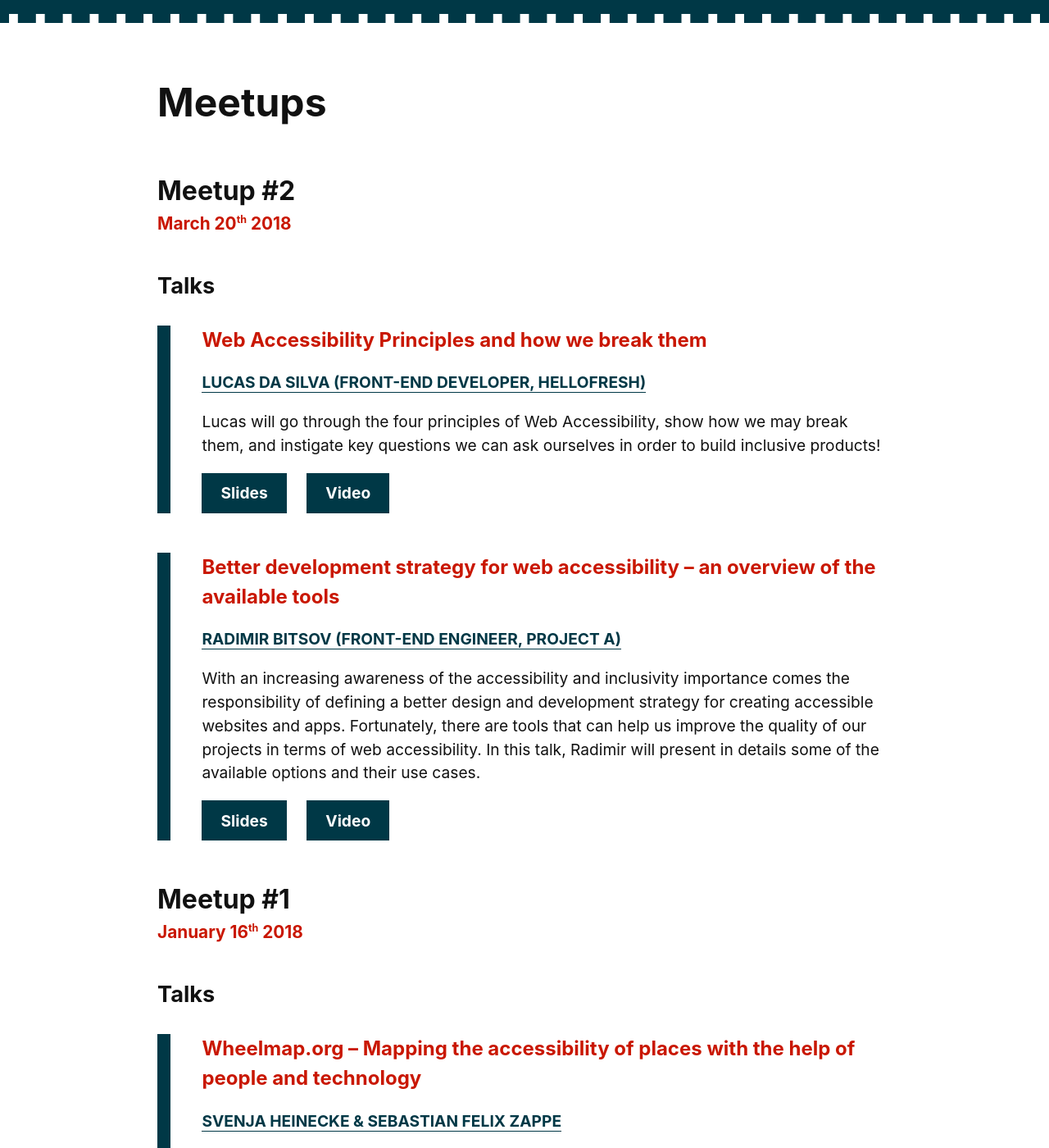
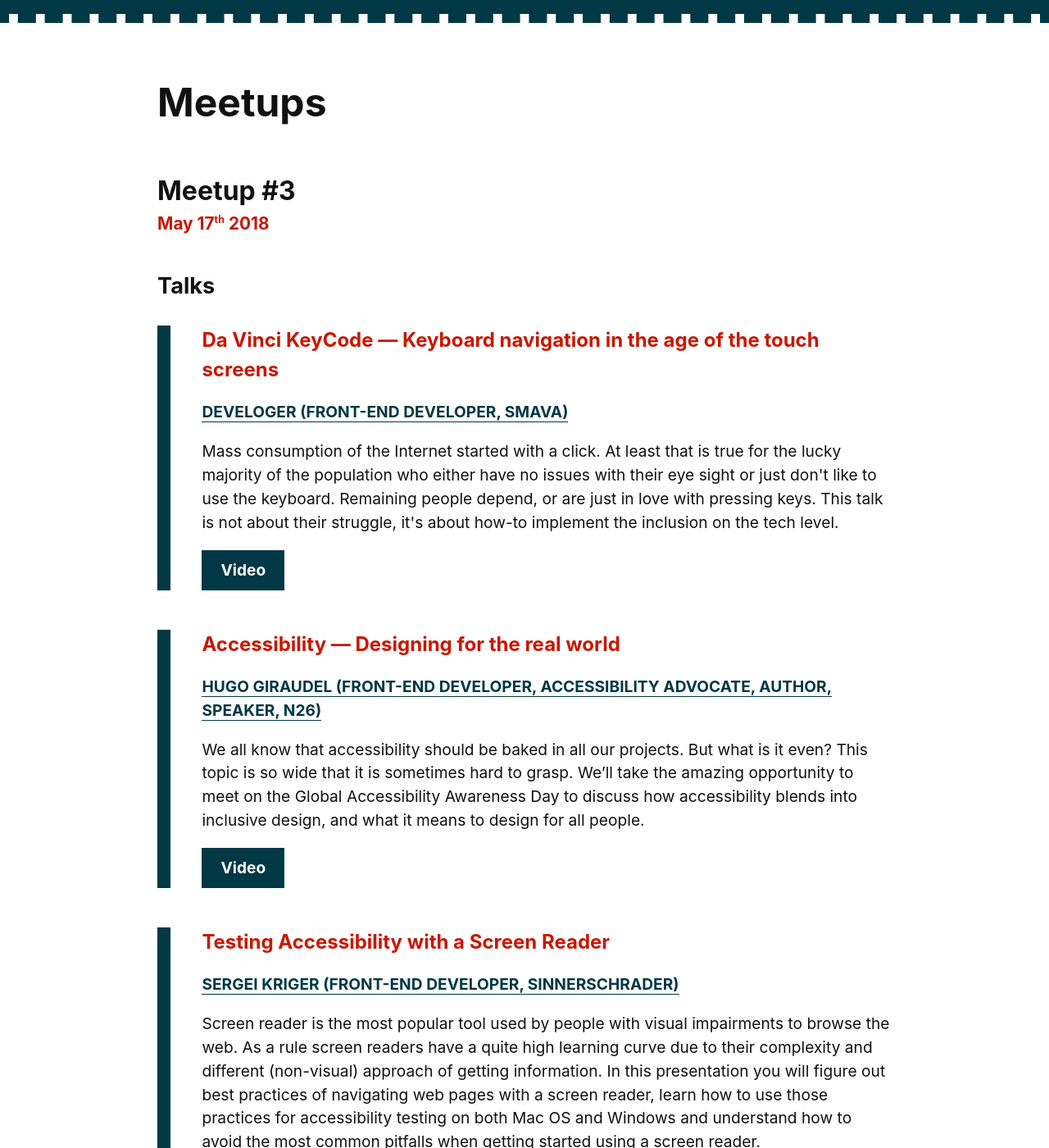
Before and after one commit to a11yberlin/a11y-meetup-berlin.de, a Jekyll site: the page built from meetups.html, in a window 1280 px wide and 1400 px high, scrolled down 223 px. Shown: the whole window at 82% size. Built offline with Jekyll 4.4.1, drawn with Linux system fonts in a browser that asks for light colours.

Commit message:
add videos from meetup 3 - fix #36

```diff
--- a/meetups.html
+++ b/meetups.html
@@ -4,6 +4,34 @@ title: Meetups
 description: An archive of previous Meetups
 ---
 <section id="meetup" class="event">
+    <article id="meetup-3">
+        <h2 class="event__title">Meetup #3</h2>
+        <p class="event__date"><time datetime="2018-05-17">May 17<sup>th</sup> 2018</time></p>
+        <h3>Talks</h3>
+        <div>
+            {% include teaser.html
+                headline="Da Vinci KeyCode — Keyboard navigation in the age of the touch screens"
+                subline="Develoger (Front-end Developer, Smava)"
+                text="Mass consumption of the Internet started with a click. At least that is true for the lucky majority of the population who either have no issues with their eye sight or just don't like to use the keyboard. Remaining people depend, or are just in love with pressing keys. This talk is not about their struggle, it's about how-to implement the inclusion on the tech level."
+                link="https://develoger.com/"
+                video="https://www.youtube.com/watch?v=afiJnirfFOc"
+            %}
+            {% include teaser.html
+                headline="Accessibility — Designing for the real world"
+                subline="Hugo Giraudel (Front-end developer, accessibility advocate, author, speaker, N26)"
+                text="We all know that accessibility should be baked in all our projects. But what is it even? This topic is so wide that it is sometimes hard to grasp. We’ll take the amazing opportunity to meet on the Global Accessibility Awareness Day to discuss how accessibility blends into inclusive design, and what it means to design for all people."
+                link="https://hugogiraudel.com/"
+                video="https://www.youtube.com/watch?v=ZUXxxYHYPcs"
+            %}
+            {% include teaser.html
+                headline="Testing Accessibility with a Screen Reader"
+                subline="Sergei Kriger (Front-end developer, SinnerSchrader)"
+                text="Screen reader is the most popular tool used by people with visual impairments to browse the web. As a rule screen readers have a quite high learning curve due to their complexity and different (non-visual) approach of getting information. In this presentation you will figure out best practices of navigating web pages with a screen reader, learn how to use those practices for accessibility testing on both Mac OS and Windows and understand how to avoid the most common pitfalls when getting started using a screen reader."
+                link="http://sergeikriger.com/"
+                video="https://www.youtube.com/watch?v=RhzmOSgrfP8"
+            %}
+        </div>
+    </article>
     <article id="meetup-2">
         <h2 class="event__title">Meetup #2</h2>
         <p class="event__date"><time datetime="2018-03-20">March 20<sup>th</sup> 2018</time></p>
```
